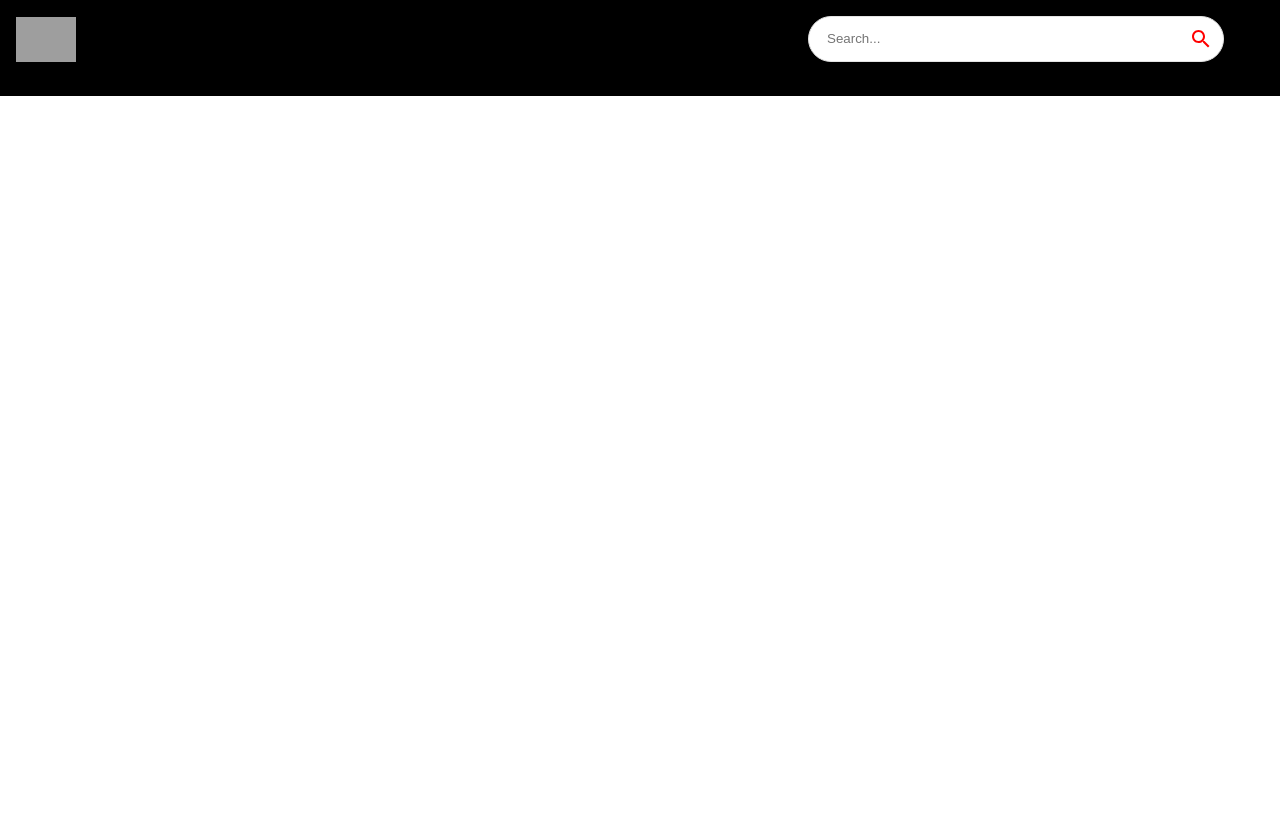
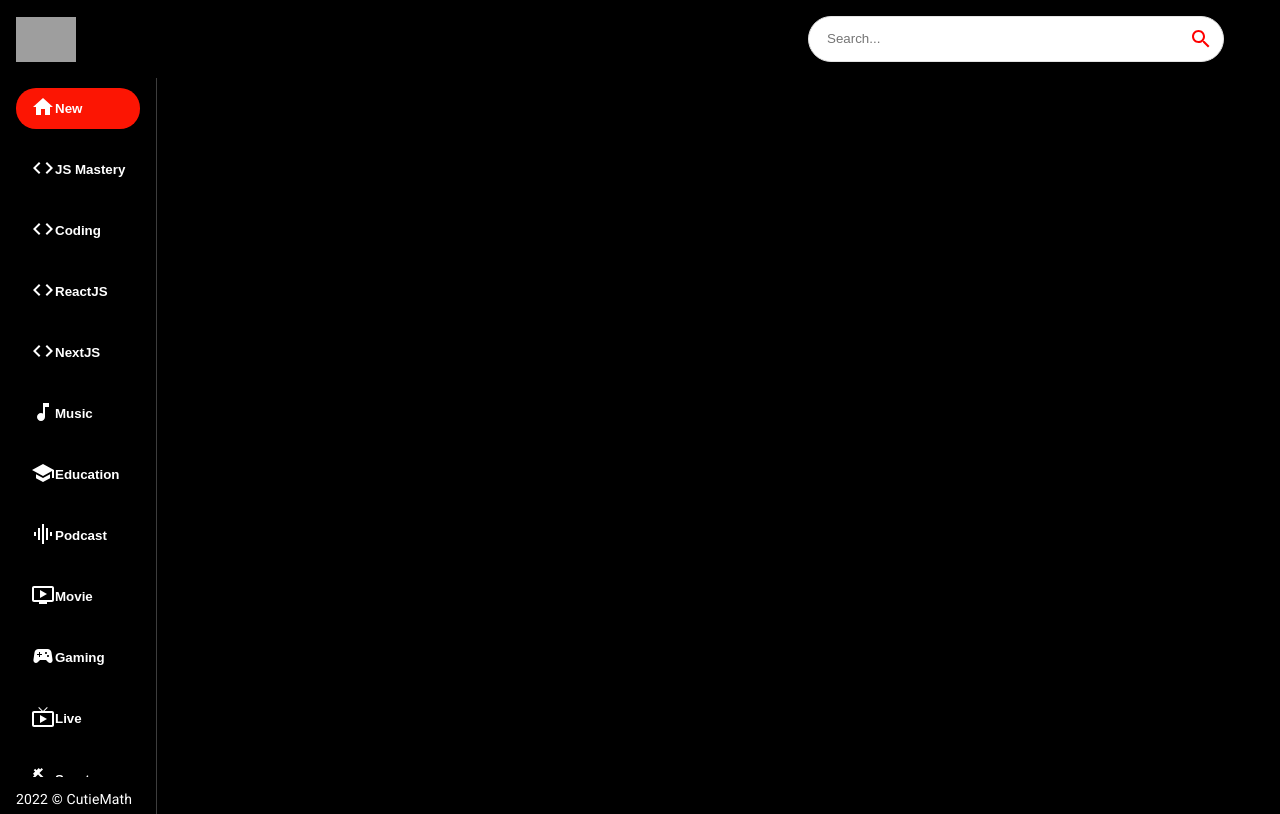
Before and after one commit to CutieMath/react-u-3, a React (Create React App) app: page / in a window 1280 px wide. Built offline with nearby package versions, Linux system fonts and the light colour scheme; grey boxes are pictures that could not be loaded.

Commit message:
add styles for sidebar

```diff
--- a/src/components/Feed.jsx
+++ b/src/components/Feed.jsx
@@ -1,7 +1,28 @@
-import React from "react";
+import React, { useState, useEffect } from "react";
+import { Box, Stack, Typography } from "@mui/material";
+import Sidebar from "./Sidebar";
 
 const Feed = () => {
-  return <div>Feed</div>;
+  return (
+    <Stack sx={{ flexDirection: { sx: "column", md: "row" } }}>
+      <Box
+        sx={{
+          height: { sx: "auto", md: "92vh" },
+          borderRight: "1px solid #3d3d3d",
+          px: { sx: 0, md: 2 },
+        }}
+      >
+        <Sidebar />
+        <Typography
+          className="copyright"
+          variant="body2"
+          sx={{ mt: 1.5, color: "#fff" }}
+        >
+          2022 © CutieMath
+        </Typography>
+      </Box>
+    </Stack>
+  );
 };
 
 export default Feed;
--- /dev/null
+++ b/src/components/Sidebar.jsx
@@ -0,0 +1,34 @@
+import React from "react";
+import { categories } from "../utils/constants";
+import { Stack } from "@mui/material";
+
+const selectedCategory_temp = "New";
+
+const Sidebar = () => {
+  return (
+    <Stack
+      direction="row"
+      sx={{
+        overflowY: "auto",
+        height: { sx: "auto", md: "95%" },
+        flexDirection: { md: "column" },
+      }}
+    >
+      {categories.map((category, index) => (
+        <button
+          key={index}
+          className="category-btn"
+          style={{
+            background: category.name === selectedCategory_temp && "#fc1503",
+            color: "white",
+          }}
+        >
+          <span>{category.icon}</span>
+          <span>{category.name}</span>
+        </button>
+      ))}
+    </Stack>
+  );
+};
+
+export default Sidebar;
--- a/src/components/index.js
+++ b/src/components/index.js
@@ -1,4 +1,5 @@
 export { default as Navbar } from "./Navbar";
+export { default as Sidebar } from "./Sidebar";
 export { default as Feed } from "./Feed";
 export { default as VideoDetail } from "./VideoDetail";
 export { default as ChannelDetail } from "./ChannelDetail";
```
